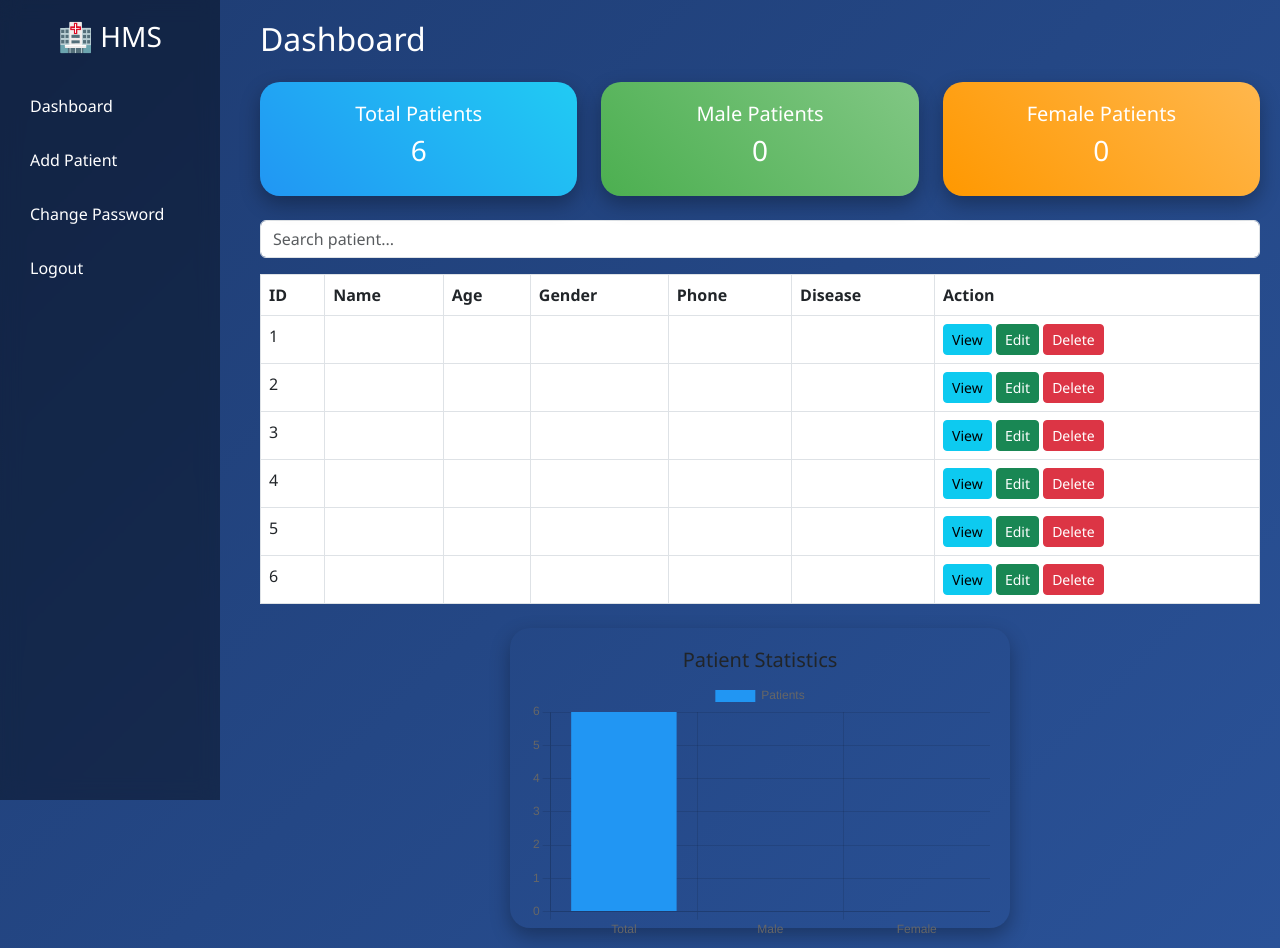
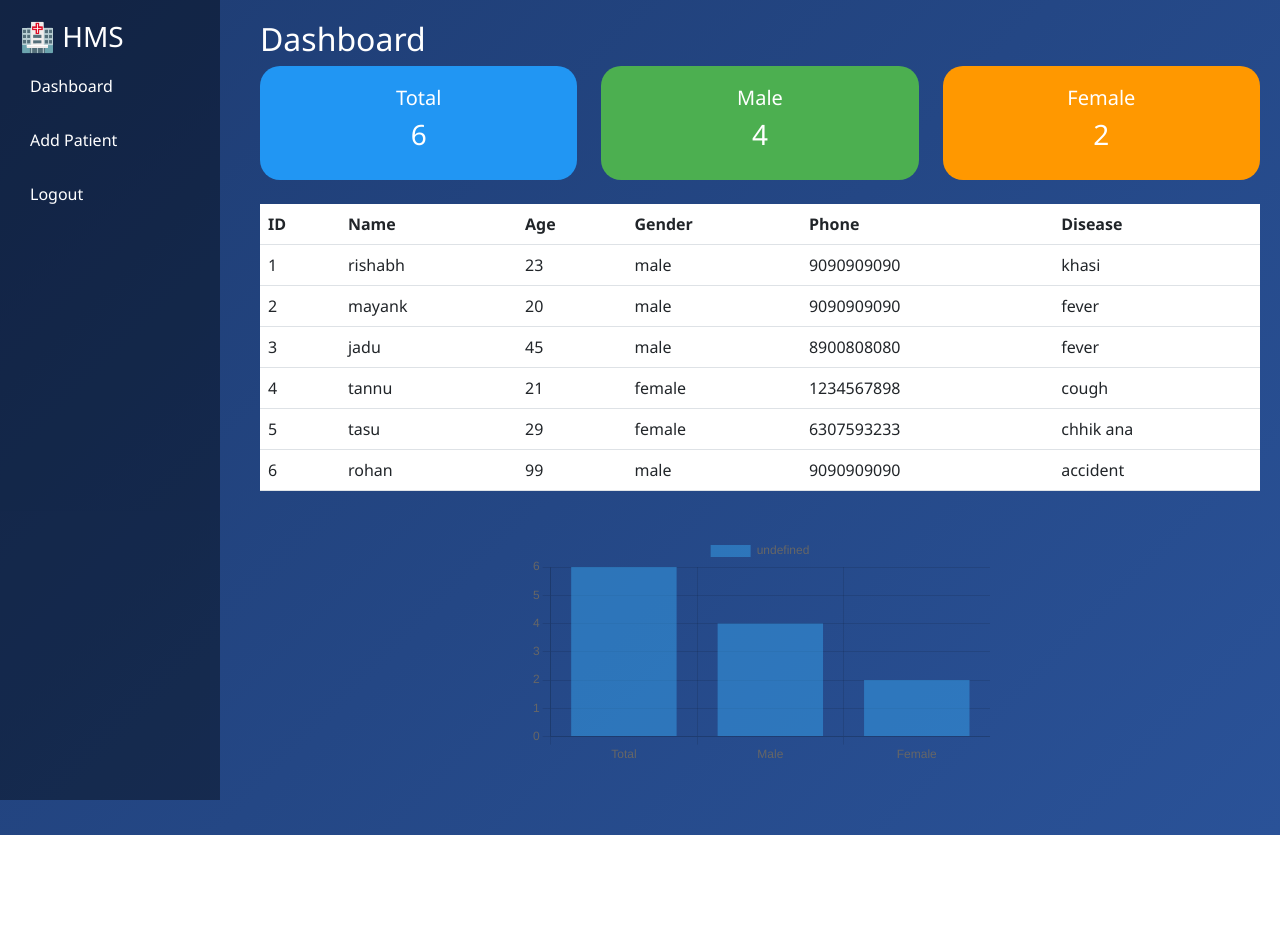
Before and after one commit to mayankdwivedi5051-commits/hospital-management-system, a Flask app: page /dashboard in a window 1280 px wide. After the commit the page ends 835 px from the top, so only its background shows below. Run offline with Flask 3, Linux system fonts and the light colour scheme.

Commit message:
final fix real

```diff
--- a/templates/dashboard.html
+++ b/templates/dashboard.html
@@ -14,71 +14,43 @@
             color: white;
         }
 
-        /* Sidebar */
         .sidebar {
             width: 220px;
             height: 100vh;
             position: fixed;
             background: rgba(0,0,0,0.4);
-            backdrop-filter: blur(10px);
             padding: 20px;
-        }
-
-        .sidebar h3 {
-            text-align: center;
-            margin-bottom: 30px;
         }
 
         .sidebar a {
             display: block;
             color: white;
-            text-decoration: none;
             padding: 10px;
             margin: 10px 0;
-            border-radius: 10px;
-            transition: 0.3s;
+            text-decoration: none;
         }
 
-        .sidebar a:hover {
-            background: rgba(255,255,255,0.2);
-        }
-
-        /* Main */
         .main {
             margin-left: 240px;
             padding: 20px;
         }
 
-        /* Cards (FIXED COLORS) */
         .card-box {
+            padding: 20px;
             border-radius: 20px;
-            padding: 20px;
             color: white;
-            transition: 0.3s;
-            box-shadow: 0 8px 20px rgba(0,0,0,0.3);
             text-align: center;
         }
 
-        .card-box:hover {
-            transform: translateY(-5px);
-        }
+        .blue { background: #2196f3; }
+        .green { background: #4caf50; }
+        .orange { background: #ff9800; }
 
-        .blue { background: linear-gradient(45deg, #2196f3, #21cbf3); }
-        .green { background: linear-gradient(45deg, #4caf50, #81c784); }
-        .orange { background: linear-gradient(45deg, #ff9800, #ffb74d); }
-
-        /* Table */
         table {
             background: white;
             color: black;
-            border-radius: 10px;
         }
 
-        table tr:hover {
-            background: #f1f1f1;
-        }
-
-        /* Graph */
         .graph-box {
             max-width: 500px;
             margin: auto;
@@ -89,49 +61,43 @@
 
 <body>
 
-<!-- SIDEBAR -->
 <div class="sidebar">
     <h3>🏥 HMS</h3>
     <a href="/dashboard">Dashboard</a>
     <a href="/register">Add Patient</a>
-    <a href="/change_password">Change Password</a>
     <a href="/logout">Logout</a>
 </div>
 
-<!-- MAIN -->
 <div class="main">
 
-    <h2 class="mb-4">Dashboard</h2>
+    <h2>Dashboard</h2>
 
     <!-- STATS -->
-    <div class="row mb-4">
+    <div class="row">
         <div class="col-md-4">
             <div class="card-box blue">
-                <h5>Total Patients</h5>
-                <h3>{{ patients|length }}</h3>
+                <h5>Total</h5>
+                <h3>{{ total }}</h3>
             </div>
         </div>
 
         <div class="col-md-4">
             <div class="card-box green">
-                <h5>Male Patients</h5>
-                <h3>{{ patients|selectattr(3, 'equalto', 'male')|list|length }}</h3>
+                <h5>Male</h5>
+                <h3>{{ male }}</h3>
             </div>
         </div>
 
         <div class="col-md-4">
             <div class="card-box orange">
-                <h5>Female Patients</h5>
-                <h3>{{ patients|selectattr(3, 'equalto', 'female')|list|length }}</h3>
+                <h5>Female</h5>
+                <h3>{{ female }}</h3>
             </div>
         </div>
     </div>
 
-    <!-- SEARCH -->
-    <input type="text" id="search" class="form-control mb-3" placeholder="Search patient...">
-
     <!-- TABLE -->
-    <table class="table table-bordered" id="patientTable">
+    <table class="table mt-4">
         <tr>
             <th>ID</th>
             <th>Name</th>
@@ -139,51 +105,28 @@
             <th>Gender</th>
             <th>Phone</th>
             <th>Disease</th>
-            <th>Action</th>
         </tr>
 
         {% for p in patients %}
         <tr>
-            <td>{{ loop.index }}</td>
-            <td>{{ p[1] }}</td>
-            <td>{{ p[2] }}</td>
-            <td>{{ p[3] }}</td>
-            <td>{{ p[4] }}</td>
-            <td>{{ p[5] }}</td>
-            <td>
-                <a href="/view/{{ p[0] }}" class="btn btn-info btn-sm">View</a>
-                <a href="/edit/{{ p[0] }}" class="btn btn-success btn-sm">Edit</a>
-                <a href="/delete/{{ p[0] }}" class="btn btn-danger btn-sm">Delete</a>
-            </td>
+            <td>{{ p.id }}</td>
+            <td>{{ p.name }}</td>
+            <td>{{ p.age }}</td>
+            <td>{{ p.gender }}</td>
+            <td>{{ p.phone }}</td>
+            <td>{{ p.disease }}</td>
         </tr>
         {% endfor %}
     </table>
 
     <!-- GRAPH -->
     <div class="card-box mt-4 graph-box text-dark">
-        <h5 class="text-center">Patient Statistics</h5>
         <canvas id="myChart"></canvas>
     </div>
 
 </div>
 
 <script>
-// SEARCH
-document.getElementById("search").addEventListener("keyup", function() {
-    let value = this.value.toLowerCase();
-    let rows = document.querySelectorAll("#patientTable tr");
-
-    rows.forEach((row, index) => {
-        if(index === 0) return;
-        row.style.display = row.innerText.toLowerCase().includes(value) ? "" : "none";
-    });
-});
-
-// GRAPH
-var total = {{ patients|length }};
-var male = {{ patients|selectattr(3, 'equalto', 'male')|list|length }};
-var female = {{ patients|selectattr(3, 'equalto', 'female')|list|length }};
-
 var ctx = document.getElementById('myChart').getContext('2d');
 
 new Chart(ctx, {
@@ -191,14 +134,8 @@ new Chart(ctx, {
     data: {
         labels: ['Total', 'Male', 'Female'],
         datasets: [{
-            label: 'Patients',
-            data: [total, male, female],
-            backgroundColor: ['#2196f3', '#4caf50', '#ff9800']
+            data: [{{ total }}, {{ male }}, {{ female }}]
         }]
-    },
-    options: {
-        responsive: true,
-        maintainAspectRatio: false
     }
 });
 </script>
```
